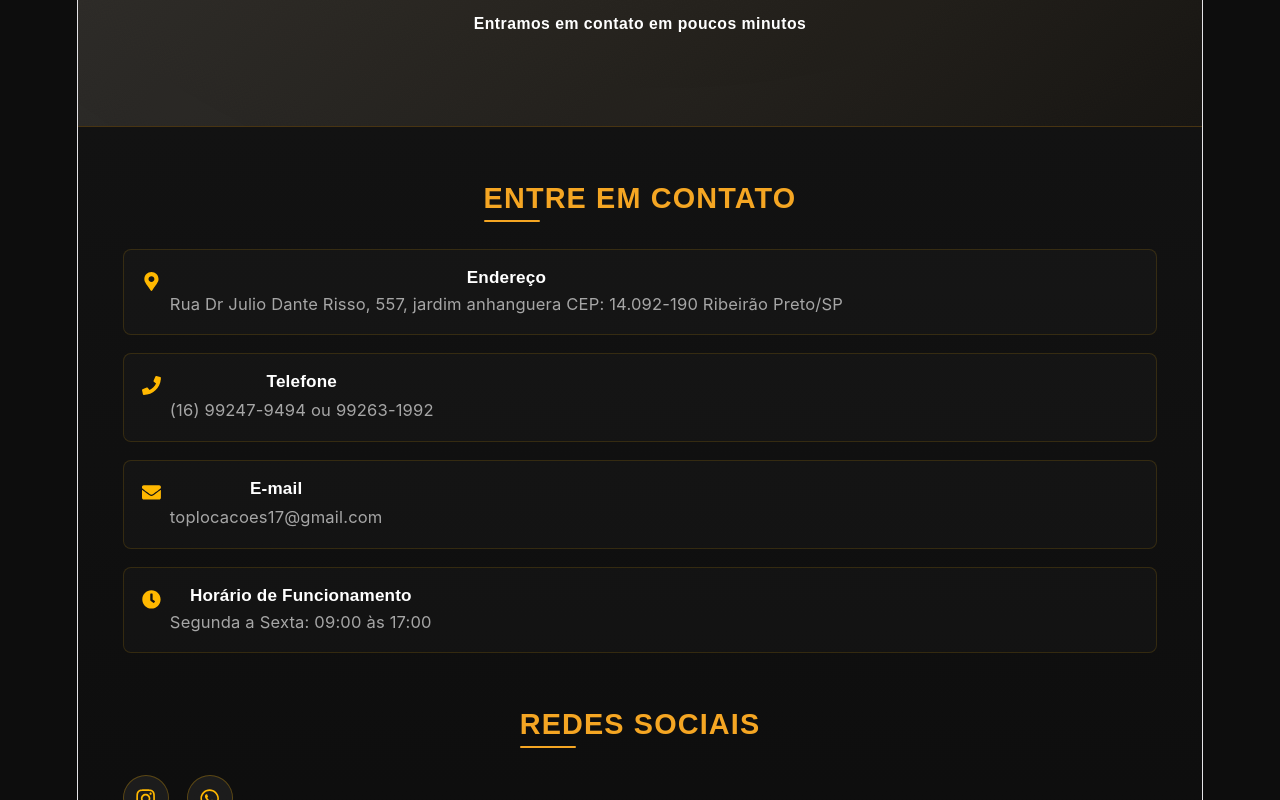
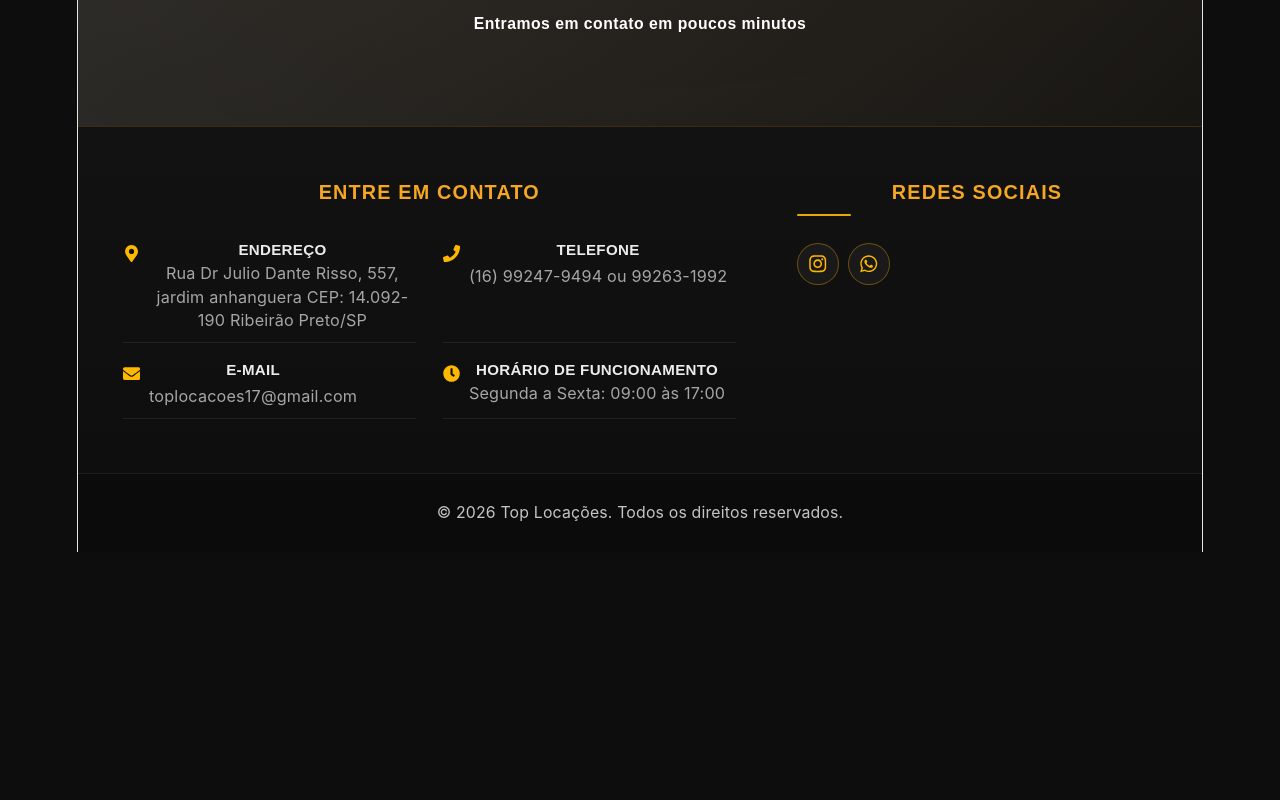
Before and after one commit to kaykyrugani/toplocacoes, a React (Vite) app: page / in a window 1280 px wide. Shown: the part 7020-7820 px from the top of the page. After the commit the page ends 7572 px from the top, so only its background shows below. Built offline with nearby package versions, Linux system fonts and the light colour scheme.

Commit message:
att footer

```diff
--- a/src/components/layout/Footer.css
+++ b/src/components/layout/Footer.css
@@ -1,80 +1,85 @@
 .site-footer {
   background: linear-gradient(180deg, var(--bg-alt) 0%, var(--bg) 100%);
   color: var(--text);
-  border-top: 1px solid rgba(245, 166, 35, 0.25);
+  border-top: 1px solid rgba(245, 166, 35, 0.2);
   padding-top: var(--space-2xl);
 }
 
 .site-footer__content {
   width: min(1120px, 92%);
   margin: 0 auto;
-  display: flex;
-  flex-direction: column;
-  gap: var(--space-2xl);
+  display: grid;
+  grid-template-columns: minmax(0, 1.6fr) minmax(260px, 1fr);
+  gap: clamp(var(--space-xl), 3vw, var(--space-2xl));
+  align-items: start;
   padding-bottom: var(--space-2xl);
 }
 
 .site-footer__section {
   width: 100%;
-  min-width: 280px;
+  min-width: 0;
 }
 
 .site-footer__title {
-  position: relative;
-  display: inline-block;
-  margin: 0 0 var(--space-lg);
+  margin: 0;
   color: var(--primary);
   font-family: var(--font-heading);
-  font-size: clamp(1.6rem, 2vw, 2rem);
-  letter-spacing: 0.04em;
+  font-size: clamp(1.1rem, 1.4vw, 1.35rem);
+  font-weight: 700;
+  letter-spacing: 0.06em;
   text-transform: uppercase;
 }
 
-.site-footer__title::after {
-  content: '';
+.site-footer__section--contact .site-footer__title {
+  margin-bottom: var(--space-lg);
+}
+
+.site-footer__section--social .site-footer__title {
+  margin-bottom: 0;
+}
+
+.site-footer__social-divider {
   display: block;
-  width: 56px;
+  width: 54px;
   height: 2px;
-  margin-top: var(--space-xs);
-  background-color: var(--primary);
+  margin-top: var(--space-sm);
+  margin-bottom: var(--space-lg);
+  background-color: rgba(255, 184, 0, 0.9);
   border-radius: 999px;
 }
 
 .site-footer__contact-grid {
   display: grid;
-  grid-template-columns: 1fr;
-  gap: var(--space-md);
+  grid-template-columns: repeat(2, minmax(0, 1fr));
+  gap: var(--space-sm) var(--space-lg);
 }
 
 .site-footer__contact-item {
   display: flex;
   align-items: flex-start;
   gap: var(--space-sm);
-  padding: var(--space-md);
-  border: 1px solid rgba(255, 184, 0, 0.14);
-  border-radius: var(--radius-md);
-  background-color: rgba(255, 255, 255, 0.02);
-  transition: border-color 0.25s ease, background-color 0.25s ease, transform 0.25s ease;
-}
-
-.site-footer__contact-item:hover {
-  border-color: rgba(255, 184, 0, 0.35);
-  background-color: rgba(255, 184, 0, 0.05);
-  transform: translateY(-2px);
+  padding: var(--space-sm) 0;
+  border-bottom: 1px solid rgba(255, 255, 255, 0.08);
 }
 
 .site-footer__item-icon {
   color: var(--primary-strong);
-  font-size: 1.05rem;
-  margin-top: 0.2rem;
+  font-size: 0.95rem;
+  margin-top: 0.22rem;
   flex-shrink: 0;
 }
 
+.site-footer__item-content {
+  min-width: 0;
+}
+
 .site-footer__item-title {
-  margin: 0 0 0.2rem;
-  color: var(--text);
-  font-size: 0.95rem;
+  margin: 0 0 0.18rem;
+  color: rgba(255, 255, 255, 0.92);
+  font-size: 0.84rem;
   font-weight: 700;
+  letter-spacing: 0.02em;
+  text-transform: uppercase;
   font-family: var(--font-sub);
 }
 
@@ -82,82 +87,108 @@
 .site-footer__item-link {
   margin: 0;
   color: var(--text-secondary);
-  font-size: 0.92rem;
+  font-size: 0.9rem;
   line-height: 1.45;
   text-decoration: none;
   transition: color 0.2s ease;
+  word-break: break-word;
 }
 
 .site-footer__item-link:hover {
   color: var(--primary);
 }
 
+.site-footer__section--social {
+  justify-self: end;
+  max-width: 360px;
+}
+
 .site-footer__social-links {
   display: flex;
   flex-wrap: wrap;
-  gap: var(--space-md);
+  gap: var(--space-sm);
 }
 
 .site-footer__social-link {
-  width: 46px;
-  height: 46px;
+  width: 42px;
+  height: 42px;
   display: inline-flex;
   align-items: center;
   justify-content: center;
   border-radius: 999px;
-  border: 1px solid rgba(255, 184, 0, 0.28);
-  background-color: rgba(255, 255, 255, 0.06);
+  border: 1px solid rgba(255, 184, 0, 0.35);
+  background-color: rgba(255, 255, 255, 0.04);
   color: var(--primary-strong);
-  font-size: 1.18rem;
+  font-size: 1.08rem;
   text-decoration: none;
-  transition: transform 0.2s ease, background-color 0.2s ease, color 0.2s ease, box-shadow 0.2s ease;
+  transition: transform 0.2s ease, background-color 0.2s ease, color 0.2s ease, border-color 0.2s ease;
 }
 
 .site-footer__social-link:hover {
-  background-color: var(--primary-strong);
-  color: #101010;
-  transform: translateY(-3px);
-  box-shadow: 0 8px 16px rgba(245, 166, 35, 0.25);
+  transform: translateY(-2px);
+  background-color: rgba(255, 184, 0, 0.14);
+  color: #fff;
+  border-color: rgba(255, 184, 0, 0.55);
 }
 
 .site-footer__bottom {
   border-top: 1px solid rgba(255, 255, 255, 0.08);
-  background-color: rgba(0, 0, 0, 0.22);
+  background-color: rgba(0, 0, 0, 0.18);
   text-align: center;
   padding: var(--space-lg) var(--space-md);
 }
 
 .site-footer__bottom p {
   margin: 0;
-  color: rgba(255, 255, 255, 0.78);
-  font-size: 0.9rem;
+  color: rgba(255, 255, 255, 0.76);
+  font-size: 0.88rem;
 }
 
 @media (max-width: 1024px) {
-  .site-footer__content {
-    gap: var(--space-xl);
-  }
-}
-
-@media (max-width: 768px) {
   .site-footer {
     padding-top: var(--space-xl);
   }
 
   .site-footer__content {
+    grid-template-columns: minmax(0, 1.25fr) minmax(220px, 0.9fr);
     gap: var(--space-xl);
     padding-bottom: var(--space-xl);
   }
 
-  .site-footer__section {
-    min-width: 100%;
+  .site-footer__contact-grid {
+    grid-template-columns: 1fr;
+    gap: var(--space-xs);
   }
 
-  .site-footer__title {
-    font-size: 1.5rem;
+  .site-footer__section--social {
+    justify-self: start;
+  }
+}
+
+@media (max-width: 768px) {
+  .site-footer__content {
+    grid-template-columns: 1fr;
+    gap: var(--space-xl);
+  }
+
+  .site-footer__section--contact .site-footer__title {
+    margin-bottom: var(--space-md);
+  }
+
+  .site-footer__section--social {
+    max-width: none;
+  }
+
+  .site-footer__social-divider {
+    margin-bottom: var(--space-md);
   }
 
   .site-footer__social-links {
-    gap: var(--space-sm);
+    gap: var(--space-xs);
+  }
+
+  .site-footer__social-link {
+    width: 40px;
+    height: 40px;
   }
 }
--- a/src/components/layout/Footer.jsx
+++ b/src/components/layout/Footer.jsx
@@ -54,13 +54,13 @@ const Footer = () => {
   return (
     <footer className="site-footer">
       <div className="site-footer__content">
-        <section className="site-footer__section">
+        <section className="site-footer__section site-footer__section--contact">
           <h3 className="site-footer__title">Entre em Contato</h3>
           <div className="site-footer__contact-grid">
             {contactInfo.map(({ icon: Icon, title, description, link }) => (
               <article className="site-footer__contact-item" key={title}>
                 <Icon className="site-footer__item-icon" aria-hidden="true" />
-                <div>
+                <div className="site-footer__item-content">
                   <h4 className="site-footer__item-title">{title}</h4>
                   {link ? (
                     <a
@@ -80,8 +80,9 @@ const Footer = () => {
           </div>
         </section>
 
-        <section className="site-footer__section">
+        <section className="site-footer__section site-footer__section--social">
           <h3 className="site-footer__title">Redes Sociais</h3>
+          <span className="site-footer__social-divider" aria-hidden="true" />
           <div className="site-footer__social-links">
             {socialLinks.map(({ icon: Icon, url, label }) => (
               <a
```
Also changed, not shown: 1 other file (tests, documents, lock files or other folders).
